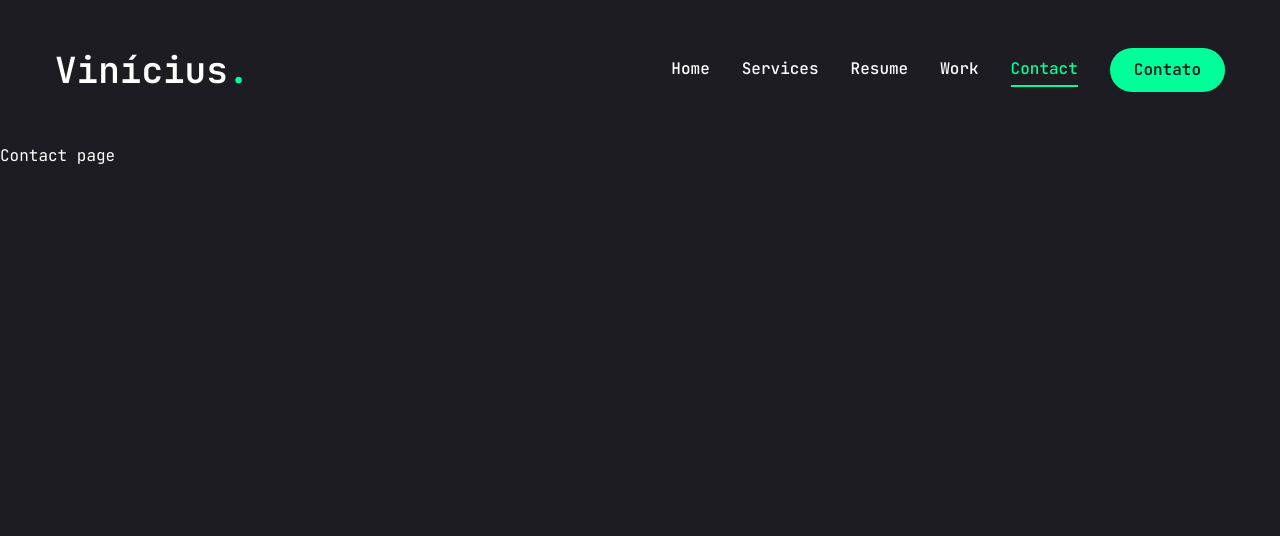
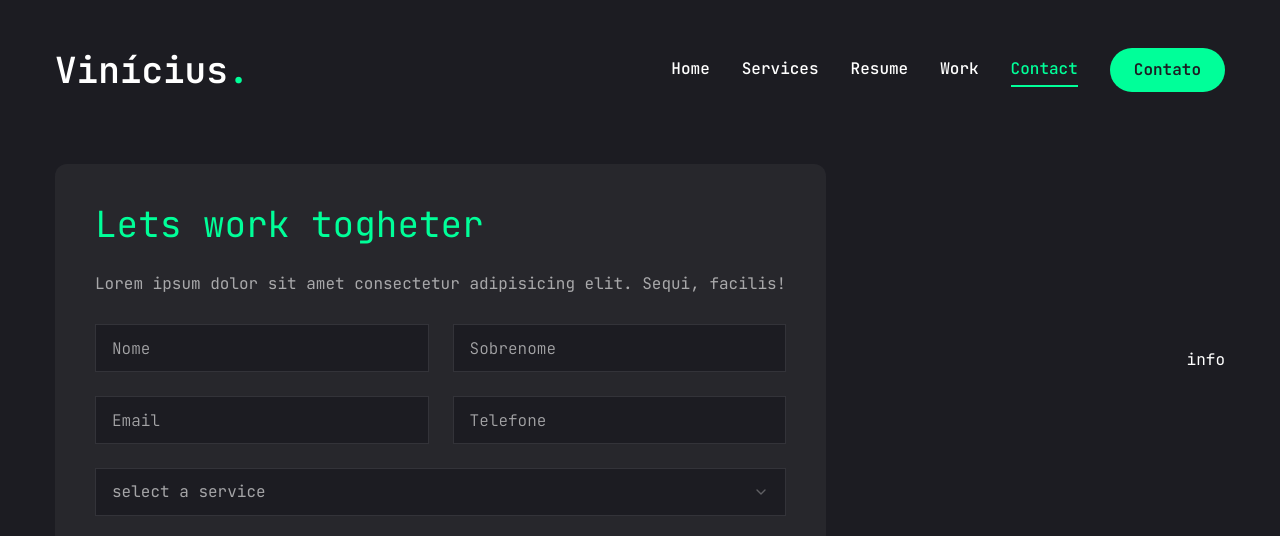
Before and after one commit to ecblandy/Portfolio_fullstack, a Next.js app: page /contact in a window 1280 px wide. Shown: the top 536 px of the page. Built offline with nearby package versions, Linux system fonts and the light colour scheme.

Commit message:
Feat: terminando layout página de contato

```diff
--- a/package.json
+++ b/package.json
@@ -24,6 +24,7 @@
     "react-countup": "^6.5.3",
     "react-dom": "^19.0.0",
     "react-icons": "^5.4.0",
+    "swiper": "^11.1.15",
     "tailwind-merge": "^2.5.5",
     "tailwindcss-animate": "^1.0.7"
   },
--- a/src/app/contact/page.tsx
+++ b/src/app/contact/page.tsx
@@ -1,3 +1,85 @@
+"use client";
+import { Button } from "@/components/ui/button";
+import { Input } from "@/components/ui/input";
+import { Textarea } from "@/components/ui/textarea";
+import {
+  Select,
+  SelectContent,
+  SelectGroup,
+  SelectItem,
+  SelectLabel,
+  SelectTrigger,
+  SelectValue,
+} from "@/components/ui/select";
+import { FaPhoneAlt, FaEnvelope, FaMapMarkedAlt } from "react-icons/fa";
+import { motion } from "framer-motion";
+
+const info = [
+  {
+    icon: <FaPhoneAlt />,
+    title: "Phone",
+    description: "71 99402-7893",
+  },
+  {
+    icon: <FaEnvelope />,
+    title: "Email",
+    description: "devblandy@hotmail.com",
+  },
+  {
+    icon: <FaMapMarkedAlt />,
+    title: "Addrss",
+    description: "Salvador - BA",
+  },
+];
+
 export default function Contact() {
-  return <>Contact page</>;
+  return (
+    <motion.section
+      initial={{ opacity: 1 }}
+      animate={{
+        opacity: 1,
+        transition: { delay: 2.4, duration: 0.4, ease: "easeIn" },
+      }}
+      className="py-6 "
+    >
+      <div className="container mx-auto">
+        <div className="flex flex-col xl:flex-row gap-[30px]">
+          {/* form */}
+          <div className="xl:h-[54%] order-2 xl:order-none">
+            <form className="flex flex-col gap-6 p-10 bg-[#27272c] rounded-xl">
+              <h3 className="text-4xl text-accent">Lets work togheter</h3>
+              <p className="text-white/60 ">
+                Lorem ipsum dolor sit amet consectetur adipisicing elit. Sequi,
+                facilis!
+              </p>
+              {/* input */}
+              <div className="grid grid-cols-1 md:grid-cols-2 gap-6">
+                <Input type="firstname" placeholder="Nome" />
+                <Input type="lastname" placeholder="Sobrenome" />
+                <Input type="email" placeholder="Email" />
+                <Input type="phone" placeholder="Telefone" />
+              </div>
+              {/* select */}
+              <Select>
+                <SelectTrigger className="w-full">
+                  <SelectValue placeholder="select a service" />
+                </SelectTrigger>
+
+                <SelectContent>
+                  <SelectGroup>
+                    <SelectLabel>Select a service</SelectLabel>
+                    <SelectItem value="est">Web Developer</SelectItem>
+                  </SelectGroup>
+                </SelectContent>
+              </Select>
+            </form>
+          </div>
+          {/* info */}
+          <div className="flex-1 flex items-center xl:justify-end order-1 xl:order-none mb-8 xl:mb-0">
+            info
+          </div>
+        </div>
+      </div>
+    </motion.section>
+  );
 }
--- a/src/app/work/page.tsx
+++ b/src/app/work/page.tsx
@@ -1,3 +1,48 @@
+// 'use client'
+
+// import { motion } from "framer-motion";
+// import {Swiper, SwiperSlide] from 'swiper/react'
+// import 'swiper/css'
+// import { BsArrowRight, BsGithub } from "react-icons/bs";
+
+// import { Tooltip, TooltipContent, TooltipProvider, TooltipTrigger } from "@radix-ui/react-tooltip";
+// import Link from "next/link";
+// import Image from "next/image";
+// import { Github } from "lucide-react";
+// import { useState } from "react";
+
+// interface ProjectsProps {
+//   num: string;
+//   category: string;
+//   title: string;
+//   description: string;
+//   stack: Array<{ name: string }>;
+//   image: string;
+//   live: string;
+//   github: string; // Alterado para camelCase por convenção
+// }
+
+// const projects: ProjectsProps = [
+//   {
+//     num: '01', category: 'frontend', title: 'project 1', description: 'Lorem ipsum dolor sit amet consectetur adipisicing elit. Quo, modi.',
+//     stack: [{
+//       name: 'Html 5'
+//     }, { name: 'Css 3' }, { name: 'JavaScript' }],
+//     image: '/assets/window.svg',
+//     live: '',
+//     Github: '',
+//   },
+//   {
+//     num: '02', category: 'backend', title: 'project 2', description: 'Lorem ipsum dolor sit amet consectetur adipisicing elit. Quo, modi.',
+//     stack: [{
+//       name: 'Html 5'
+//     }, { name: 'Css 3' }, { name: 'JavaScript' }],
+//     image: '/assets/window.svg',
+//     live: '',
+//     Github: '',
+//   },
+// ]
+
 export default function Work() {
-  return <>Work page</>;
+  return <></>;
 }
--- a/src/components/ui/input.tsx
+++ b/src/components/ui/input.tsx
@@ -1,6 +1,6 @@
-import * as React from "react"
+import * as React from "react";
 
-import { cn } from "@/lib/utils"
+import { cn } from "@/lib/utils";
 
 const Input = React.forwardRef<HTMLInputElement, React.ComponentProps<"input">>(
   ({ className, type, ...props }, ref) => {
@@ -8,15 +8,15 @@
       <input
         type={type}
         className={cn(
-          "flex h-9 w-full rounded-md border border-input bg-transparent px-3 py-1 text-base shadow-sm transition-colors file:border-0 file:bg-transparent file:text-sm file:font-medium file:text-foreground placeholder:text-muted-foreground focus-visible:outline-none focus-visible:ring-1 focus-visible:ring-ring disabled:cursor-not-allowed disabled:opacity-50 md:text-sm",
+          "flex h-[48px]  rounded-md border border-white/10 focus:border-accent font-light bg-primary px-4 py-5 text-base placeholder:text-white/60 outline-none",
           className
         )}
         ref={ref}
         {...props}
       />
-    )
+    );
   }
-)
-Input.displayName = "Input"
+);
+Input.displayName = "Input";
 
-export { Input }
+export { Input };
--- a/src/components/ui/select.tsx
+++ b/src/components/ui/select.tsx
@@ -1,16 +1,16 @@
-"use client"
+"use client";
 
-import * as React from "react"
-import * as SelectPrimitive from "@radix-ui/react-select"
-import { Check, ChevronDown, ChevronUp } from "lucide-react"
+import * as React from "react";
+import * as SelectPrimitive from "@radix-ui/react-select";
+import { Check, ChevronDown, ChevronUp } from "lucide-react";
 
-import { cn } from "@/lib/utils"
+import { cn } from "@/lib/utils";
 
-const Select = SelectPrimitive.Root
+const Select = SelectPrimitive.Root;
 
-const SelectGroup = SelectPrimitive.Group
+const SelectGroup = SelectPrimitive.Group;
 
-const SelectValue = SelectPrimitive.Value
+const SelectValue = SelectPrimitive.Value;
 
 const SelectTrigger = React.forwardRef<
   React.ElementRef<typeof SelectPrimitive.Trigger>,
@@ -19,18 +19,18 @@
   <SelectPrimitive.Trigger
     ref={ref}
     className={cn(
-      "flex h-9 w-full items-center justify-between whitespace-nowrap rounded-md border border-input bg-transparent px-3 py-2 text-sm shadow-sm ring-offset-background placeholder:text-muted-foreground focus:outline-none focus:ring-1 focus:ring-ring disabled:cursor-not-allowed disabled:opacity-50 [&>span]:line-clamp-1",
+      "flex h-[48px] w-full items-center justify-between rounded-md border border-white/10 bg-primary px-4 py-5 text-base text-white/60 placeholder:text-white/10 focus:border-accent outline-none",
       className
     )}
     {...props}
   >
     {children}
     <SelectPrimitive.Icon asChild>
-      <ChevronDown className="h-4 w-4 opacity-50" />
+      <ChevronDown className="h-4 w-4 opacity-50 " />
     </SelectPrimitive.Icon>
   </SelectPrimitive.Trigger>
-))
-SelectTrigger.displayName = SelectPrimitive.Trigger.displayName
+));
+SelectTrigger.displayName = SelectPrimitive.Trigger.displayName;
 
 const SelectScrollUpButton = React.forwardRef<
   React.ElementRef<typeof SelectPrimitive.ScrollUpButton>,
@@ -39,15 +39,15 @@
   <SelectPrimitive.ScrollUpButton
     ref={ref}
     className={cn(
-      "flex cursor-default items-center justify-center py-1",
+      "flex cursor-default items-center justify-center py-1 ",
       className
     )}
     {...props}
   >
     <ChevronUp className="h-4 w-4" />
   </SelectPrimitive.ScrollUpButton>
-))
-SelectScrollUpButton.displayName = SelectPrimitive.ScrollUpButton.displayName
+));
+SelectScrollUpButton.displayName = SelectPrimitive.ScrollUpButton.displayName;
 
 const SelectScrollDownButton = React.forwardRef<
   React.ElementRef<typeof SelectPrimitive.ScrollDownButton>,
@@ -63,9 +63,9 @@
   >
     <ChevronDown className="h-4 w-4" />
   </SelectPrimitive.ScrollDownButton>
-))
+));
 SelectScrollDownButton.displayName =
-  SelectPrimitive.ScrollDownButton.displayName
+  SelectPrimitive.ScrollDownButton.displayName;
 
 const SelectContent = React.forwardRef<
   React.ElementRef<typeof SelectPrimitive.Content>,
@@ -75,7 +75,7 @@
     <SelectPrimitive.Content
       ref={ref}
       className={cn(
-        "relative z-50 max-h-96 min-w-[8rem] overflow-hidden rounded-md border bg-popover text-popover-foreground shadow-md data-[state=open]:animate-in data-[state=closed]:animate-out data-[state=closed]:fade-out-0 data-[state=open]:fade-in-0 data-[state=closed]:zoom-out-95 data-[state=open]:zoom-in-95 data-[side=bottom]:slide-in-from-top-2 data-[side=left]:slide-in-from-right-2 data-[side=right]:slide-in-from-left-2 data-[side=top]:slide-in-from-bottom-2",
+        "relative z-50 max-h-96 min-w-[8rem] overflow-hidden rounded-md border border-white/10 bg-primary text-white shadow-md data-[state=open]:animate-in data-[state=closed]:animate-out data-[state=closed]:fade-out-0 data-[state=open]:fade-in-0 data-[state=closed]:zoom-out-95 data-[state=open]:zoom-in-95 data-[side=bottom]:slide-in-from-top-2 data-[side=left]:slide-in-from-right-2 data-[side=right]:slide-in-from-left-2 data-[side=top]:slide-in-from-bottom-2",
         position === "popper" &&
           "data-[side=bottom]:translate-y-1 data-[side=left]:-translate-x-1 data-[side=right]:translate-x-1 data-[side=top]:-translate-y-1",
         className
@@ -96,8 +96,8 @@
       <SelectScrollDownButton />
     </SelectPrimitive.Content>
   </SelectPrimitive.Portal>
-))
-SelectContent.displayName = SelectPrimitive.Content.displayName
+));
+SelectContent.displayName = SelectPrimitive.Content.displayName;
 
 const SelectLabel = React.forwardRef<
   React.ElementRef<typeof SelectPrimitive.Label>,
@@ -108,8 +108,8 @@
     className={cn("px-2 py-1.5 text-sm font-semibold", className)}
     {...props}
   />
-))
-SelectLabel.displayName = SelectPrimitive.Label.displayName
+));
+SelectLabel.displayName = SelectPrimitive.Label.displayName;
 
 const SelectItem = React.forwardRef<
   React.ElementRef<typeof SelectPrimitive.Item>,
@@ -118,7 +118,7 @@
   <SelectPrimitive.Item
     ref={ref}
     className={cn(
-      "relative flex w-full cursor-default select-none items-center rounded-sm py-1.5 pl-2 pr-8 text-sm outline-none focus:bg-accent focus:text-accent-foreground data-[disabled]:pointer-events-none data-[disabled]:opacity-50",
+      "relative flex w-full cursor-default select-none items-center rounded-sm py-1.5 pl-2 pr-8 text-sm outline-none focus:bg-white focus:text-primary data-[disabled]:pointer-events-none data-[disabled]:opacity-50",
       className
     )}
     {...props}
@@ -130,8 +130,8 @@
     </span>
     <SelectPrimitive.ItemText>{children}</SelectPrimitive.ItemText>
   </SelectPrimitive.Item>
-))
-SelectItem.displayName = SelectPrimitive.Item.displayName
+));
+SelectItem.displayName = SelectPrimitive.Item.displayName;
 
 const SelectSeparator = React.forwardRef<
   React.ElementRef<typeof SelectPrimitive.Separator>,
@@ -142,8 +142,8 @@
     className={cn("-mx-1 my-1 h-px bg-muted", className)}
     {...props}
   />
-))
-SelectSeparator.displayName = SelectPrimitive.Separator.displayName
+));
+SelectSeparator.displayName = SelectPrimitive.Separator.displayName;
 
 export {
   Select,
@@ -156,4 +156,4 @@
   SelectSeparator,
   SelectScrollUpButton,
   SelectScrollDownButton,
-}
+};
```
Also changed, not shown: 2 other files (tests, documents, lock files or other folders).
